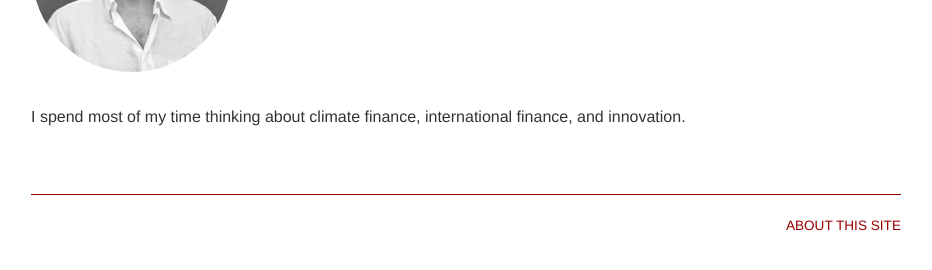
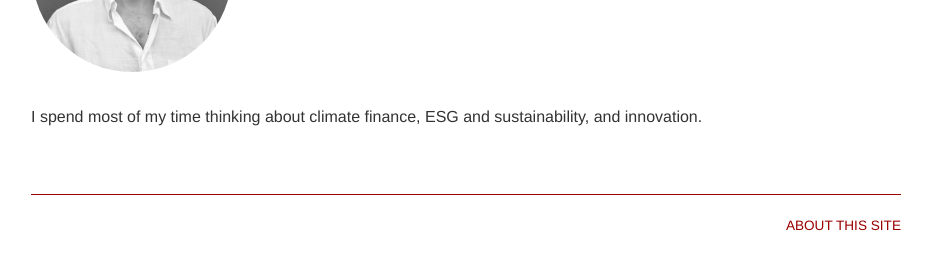
Before and after one commit to cg89x/cg89x.github.io, a Jekyll site: the page built from index.md, in a window 1280 px wide. Shown: the part 272-542 px from the top of the page, without its empty margins (174-1106 px from the left). Built offline with Jekyll 4.4.1, drawn with Linux system fonts in a browser that asks for light colours; some web fonts are replaced.

Commit message:
landing page edit

```diff
--- a/index.md
+++ b/index.md
@@ -14,7 +14,7 @@ contact: passive
 
 <br>
 
-I spend most of my time thinking about climate finance, international finance, and innovation.
+I spend most of my time thinking about climate finance, ESG and sustainability, and innovation.
 <!-- You can learn more about my research <a href="/research">here</a>. -->
 
 <br>
```
